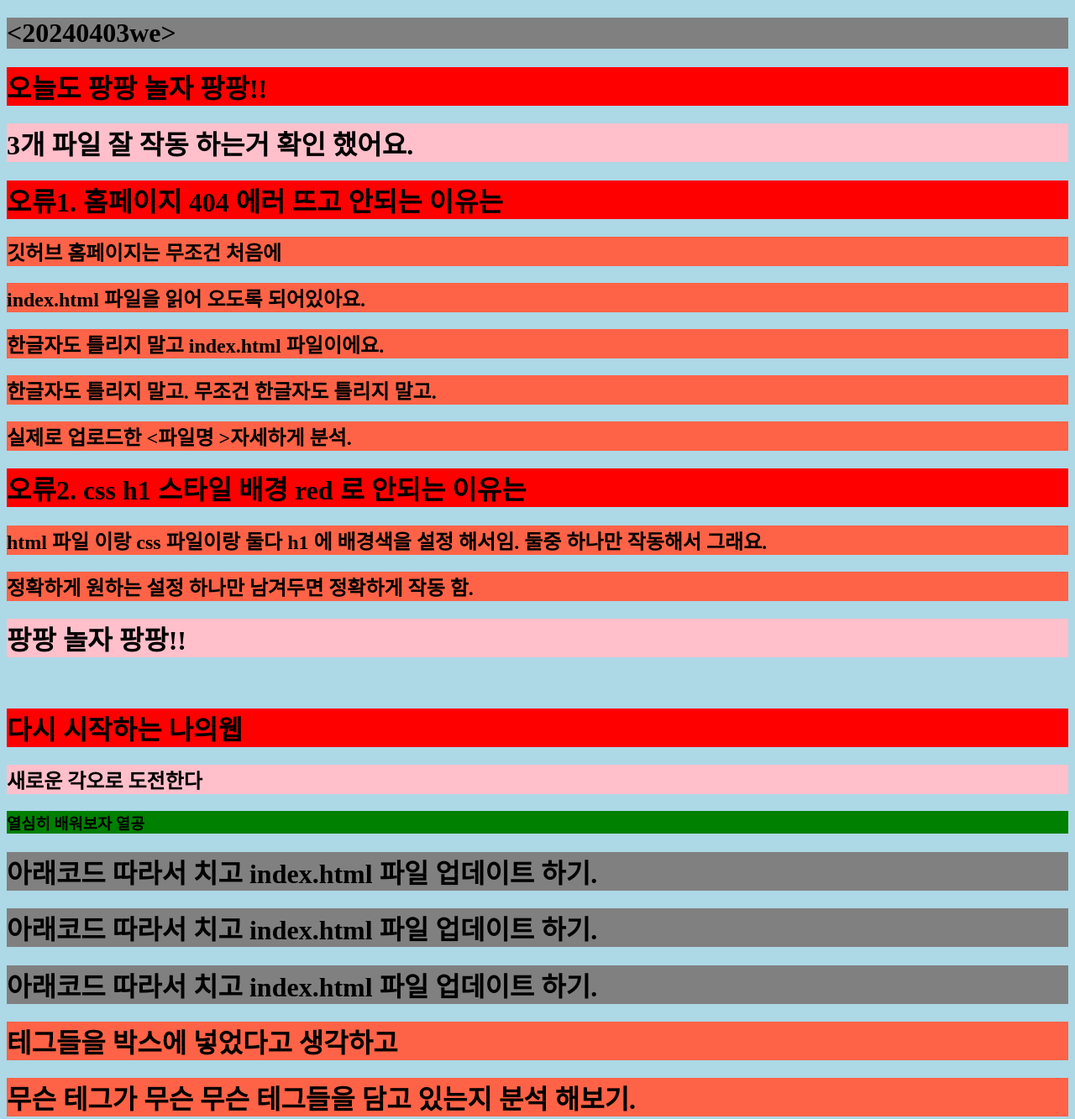
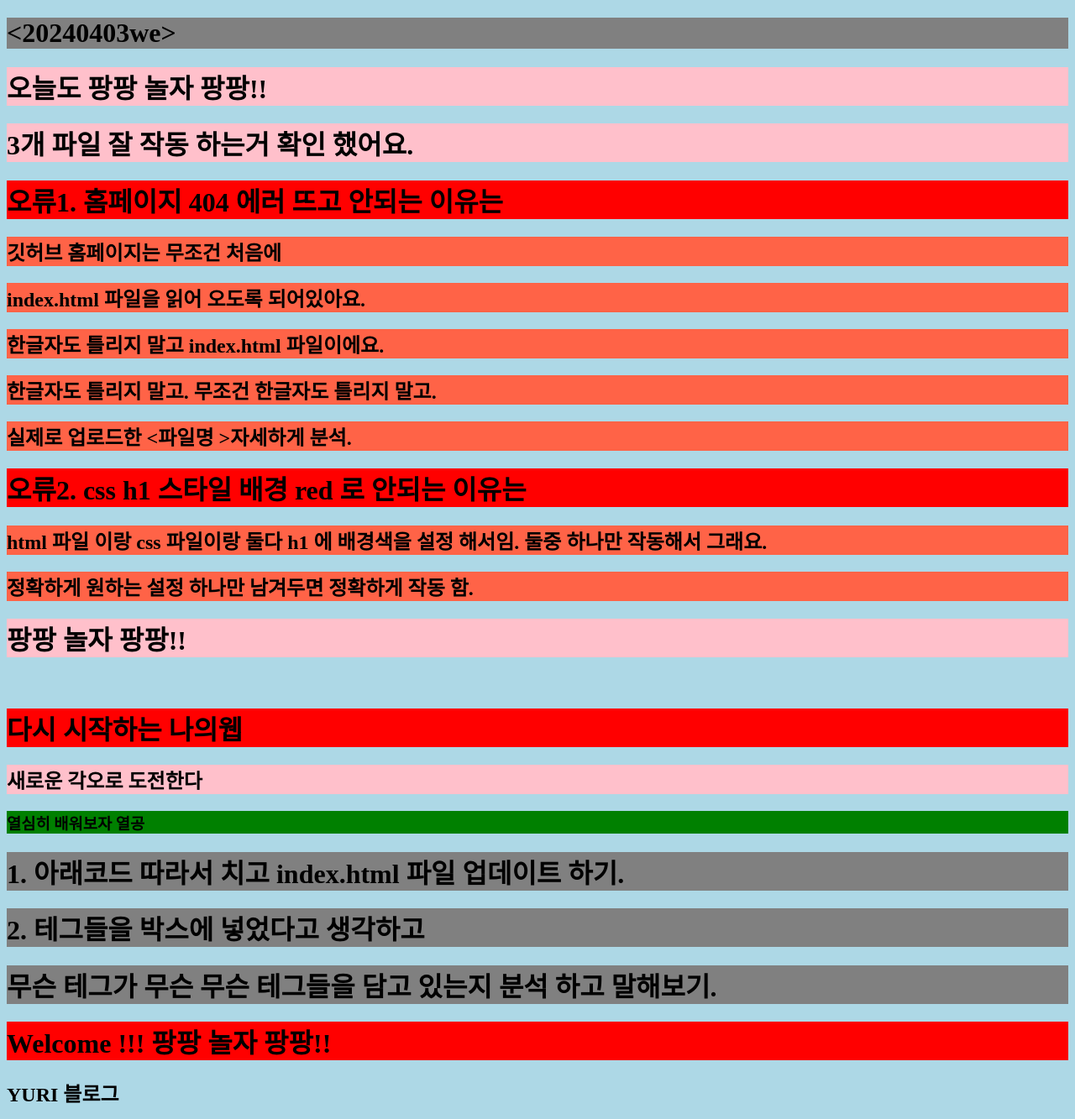
Before and after one commit to eduau1/eduau1.github.io, a plain HTML site: page index.html in a window 1280 px wide. Shown: the top 1333 px of the page at 84% size. Drawn offline with Linux system fonts and the light colour scheme.

Commit message:
Add files via upload

```diff
--- a/index.html
+++ b/index.html
@@ -10,7 +10,7 @@
 <body>
 <h1 style="background-color: grey;"><20240403we> <h1>
 
-<h1 style="background-color: red;">오늘도 팡팡 놀자 팡팡!!</h1>
+<h1 style="background-color: pink;">오늘도 팡팡 놀자 팡팡!!</h1>
 <h1 style="background-color: pink;">3개 파일 잘 작동 하는거 확인 했어요.  </h1>
 <h1 style="background-color: red;">오류1. 홈페이지 404 에러 뜨고 안되는 이유는   </h1>
 <h2 style="background-color: tomato;"> 깃허브 홈페이지는 무조건 처음에</h2>
@@ -33,12 +33,11 @@
 <h3 style="background-color: green;">열심히 배워보자 열공</h3>
 
 
-<h1 style="background-color: grey;">  아래코드 따라서 치고 index.html 파일 업데이트 하기.</h1>
-<h1 style="background-color: grey;">  아래코드 따라서 치고 index.html 파일 업데이트 하기.</h1>
-<h1 style="background-color: grey;">  아래코드 따라서 치고 index.html 파일 업데이트 하기.</h1>
+<h1 style="background-color: grey;"> 1. 아래코드 따라서 치고 index.html 파일 업데이트 하기.</h1>
 
-<h1 style="background-color: tomato;">  테그들을 박스에 넣었다고 생각하고</h1>
-<h1 style="background-color: tomato;">  무슨 테그가 무슨 무슨 테그들을 담고 있는지 분석 해보기.</h1>
+
+<h1 style="background-color: grey;"> 2. 테그들을 박스에 넣었다고 생각하고</h1>
+<h1 style="background-color: grey;">  무슨 테그가 무슨 무슨 테그들을 담고 있는지 분석 하고 말해보기.</h1>
 <h1 style="background-color: grey;">  </h1>
 <h1 style="background-color: grey;">  </h1>
 
```
